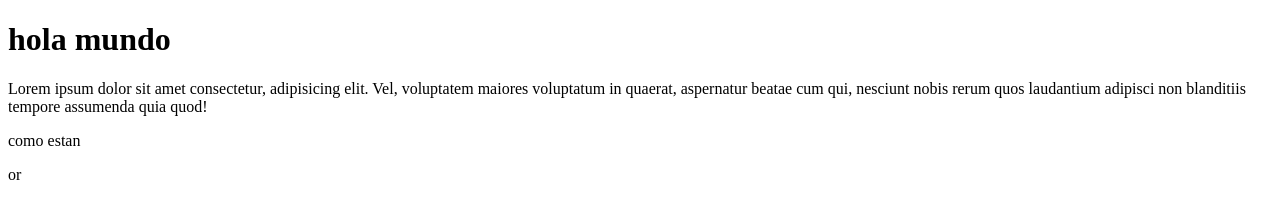
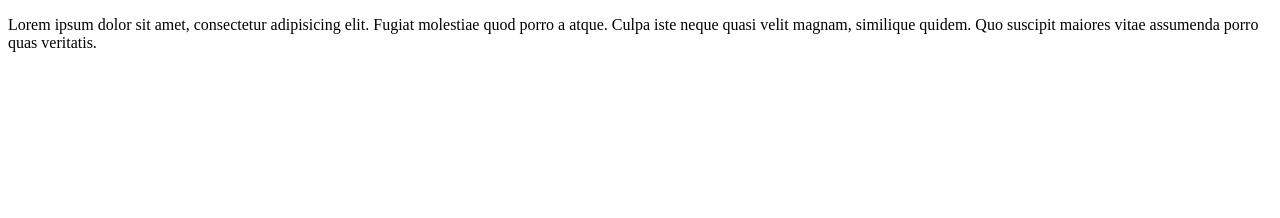
Before and after one commit to bw300/github, a plain HTML site: page paginaweb/index.html in a window 1280 px wide. Drawn offline with Linux system fonts and the light colour scheme.

Commit message:
inicio curso de html por alex cd desing

```diff
--- a/paginaweb/index.html
+++ b/paginaweb/index.html
@@ -7,9 +7,7 @@
     </title>
 </head>
 <body>
-    <h1>hola mundo</h1>
-    <p>Lorem ipsum dolor sit amet consectetur, adipisicing elit. Vel, voluptatem maiores voluptatum in quaerat, aspernatur beatae cum qui, nesciunt nobis rerum quos laudantium adipisci non blanditiis tempore assumenda quia quod!</p>
-    <p> como estan</p>
-    or
+<p>Lorem ipsum dolor sit amet, consectetur adipisicing elit. Fugiat molestiae quod porro a atque. Culpa iste neque quasi velit magnam, similique quidem. Quo suscipit maiores vitae assumenda porro quas veritatis.</p>
+
 </body>
 </html>
```
